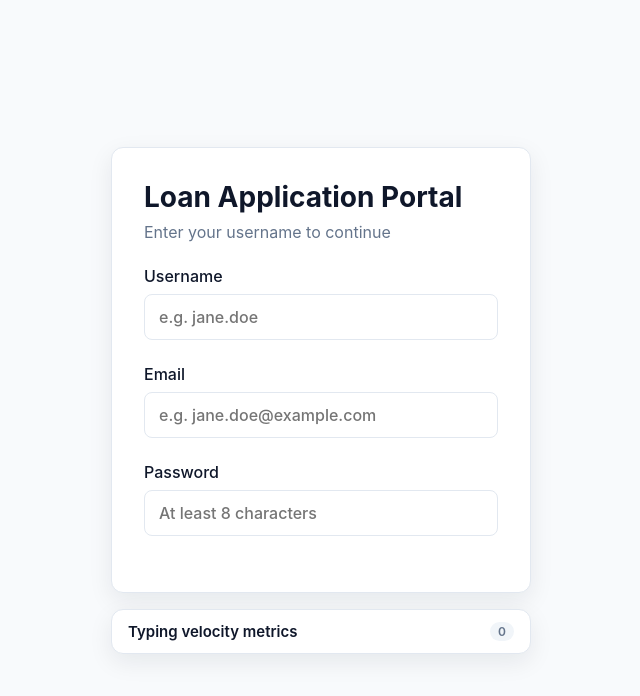
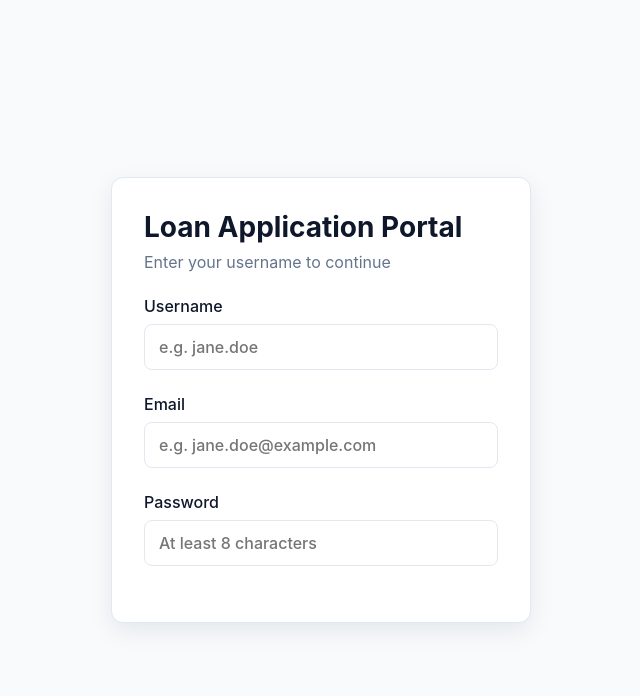
Before and after one commit to BobbyRitterbeck/Loan-App, an Angular app: page / in a window 1280 px wide. Shown: the top 696 px of the page, without its empty margins (319-959 px from the left). Built offline with nearby package versions, Linux system fonts and the light colour scheme.

Commit message:
changed what how reporting happens/is packaged

```diff
--- a/src/app/pages/login/login.component.html
+++ b/src/app/pages/login/login.component.html
@@ -73,33 +73,5 @@
         }
       </div>
     </section>
-
-    <!-- POC-only: remove this metrics panel (and .metrics-* styles) when switching to enterprise reporting. -->
-    <details class="metrics-card" aria-live="polite">
-      <summary>
-        Typing velocity metrics
-        <span class="metrics-count">{{ sessionCount() }}</span>
-      </summary>
-
-      @if (sessionCount() === 0) {
-        <p class="metrics-empty">Blur a tracked field to record a session.</p>
-      } @else {
-        <ul class="metrics-list">
-          @for (metrics of typingVelocitySessions(); track $index) {
-            <li>
-              <details class="metrics-session">
-                <summary>
-                  #{{ sessionCount() - $index }}
-                  · {{ metrics.fieldId }}
-                  · {{ metrics.totalKeystrokes }} keystrokes
-                  · {{ metrics.dominantInputType ?? 'unknown' }}
-                </summary>
-                <pre>{{ metrics | json }}</pre>
-              </details>
-            </li>
-          }
-        </ul>
-      }
-    </details>
   </div>
 </main>
--- a/src/app/pages/login/login.component.scss
+++ b/src/app/pages/login/login.component.scss
@@ -60,90 +60,3 @@ input:focus {
   opacity: 0.5;
   cursor: not-allowed;
 }
-
-/* POC-only: metrics panel styles — remove with the login metrics card. */
-.metrics-card {
-  width: 100%;
-  padding: 0.75rem 1rem;
-  border: 1px solid var(--border-color);
-  border-radius: 12px;
-  background: var(--surface-color);
-  box-shadow: 0 8px 24px rgb(15 23 42 / 8%);
-}
-
-.metrics-card > summary {
-  display: flex;
-  align-items: center;
-  justify-content: space-between;
-  gap: 0.75rem;
-  font-size: 0.9375rem;
-  font-weight: 600;
-  cursor: pointer;
-  list-style: none;
-}
-
-.metrics-card > summary::-webkit-details-marker {
-  display: none;
-}
-
-.metrics-count {
-  min-width: 1.5rem;
-  padding: 0.125rem 0.5rem;
-  border-radius: 999px;
-  background: #f1f5f9;
-  color: var(--text-muted);
-  font-size: 0.75rem;
-  font-weight: 600;
-  text-align: center;
-}
-
-.metrics-card[open] > summary {
-  margin-bottom: 0.75rem;
-  padding-bottom: 0.75rem;
-  border-bottom: 1px solid var(--border-color);
-}
-
-.metrics-empty {
-  margin: 0;
-  color: var(--text-muted);
-  font-size: 0.875rem;
-}
-
-.metrics-list {
-  display: flex;
-  flex-direction: column;
-  gap: 0.5rem;
-  margin: 0;
-  padding: 0;
-  list-style: none;
-  max-height: 20rem;
-  overflow-y: auto;
-}
-
-.metrics-session {
-  border: 1px solid var(--border-color);
-  border-radius: 8px;
-  background: #f8fafc;
-}
-
-.metrics-session > summary {
-  padding: 0.625rem 0.75rem;
-  font-size: 0.8125rem;
-  font-weight: 500;
-  cursor: pointer;
-  list-style: none;
-}
-
-.metrics-session > summary::-webkit-details-marker {
-  display: none;
-}
-
-.metrics-session pre {
-  margin: 0;
-  padding: 0 0.75rem 0.75rem;
-  font-size: 0.75rem;
-  line-height: 1.4;
-  overflow-x: auto;
-  white-space: pre-wrap;
-  word-break: break-word;
-}
--- a/src/app/pages/login/login.component.ts
+++ b/src/app/pages/login/login.component.ts
@@ -1,9 +1,6 @@
-import { JsonPipe } from '@angular/common';
 import { Component, computed, inject, signal } from '@angular/core';
 import { Router } from '@angular/router';
 
-// POC-only: remove KeystrokeTrackingService + JsonPipe when dropping the metrics panel.
-import { KeystrokeTrackingService } from '../../services/TS-services/keystroke-tracking.service';
 import { SessionService } from '../../services/session.service';
 import { UserService } from '../../services/user.service';
 
@@ -12,7 +9,7 @@ const MIN_PASSWORD_LENGTH = 8;
 
 @Component({
   selector: 'app-login',
-  imports: [JsonPipe], // POC-only: JsonPipe is only used by the metrics panel.
+  imports: [],
   templateUrl: './login.component.html',
   styleUrl: './login.component.scss',
 })
@@ -20,15 +17,10 @@ export class LoginComponent {
   private readonly userService = inject(UserService);
   private readonly sessionService = inject(SessionService);
   private readonly router = inject(Router);
-  // POC-only: remove this inject and the two fields below when dropping the metrics panel.
-  private readonly keystrokeTrackingService = inject(KeystrokeTrackingService);
 
   readonly username = signal('');
   readonly email = signal('');
   readonly password = signal('');
-  // POC-only: sandbox metrics display for the keystroke-tracking PoC.
-  readonly typingVelocitySessions = this.keystrokeTrackingService.sessionMetrics;
-  readonly sessionCount = computed(() => this.typingVelocitySessions().length);
 
   readonly trimmedUsername = computed(() => this.username().trim());
   readonly trimmedEmail = computed(() => this.email().trim());
--- a/src/app/services/TS-services/keystroke-tracking.service.ts
+++ b/src/app/services/TS-services/keystroke-tracking.service.ts
@@ -1,8 +1,7 @@
 import { DOCUMENT } from '@angular/common';
-import { Injectable, inject, signal } from '@angular/core';
+import { Injectable, inject } from '@angular/core';
 
 import { PageSessionMetrics } from '../../models/page-session.model';
-import { TypingVelocityMetrics } from '../../models/typing-velocity.model';
 import {
   getKeystrokeTrackedFieldId,
   isKeystrokeTrackableInputElement,
@@ -16,12 +15,6 @@ export class KeystrokeTrackingService {
   private readonly typingVelocityService = inject(TypingVelocityService);
   private readonly pageSessionService = inject(PageSessionService);
   private initialized = false;
-
-  /**
-   * POC-only: in-memory session history for the login metrics panel.
-   * Remove this signal when switching to enterprise reporting.
-   */
-  readonly sessionMetrics = signal<TypingVelocityMetrics[]>([]);
 
   /** Registers global keystroke-tracking listeners once during application startup. */
   initialize(): void {
@@ -58,7 +51,6 @@ export class KeystrokeTrackingService {
   endPageSession(): void {
     // Flush fields left open at page end so their metrics are not lost.
     for (const metrics of this.typingVelocityService.completeAllSessions()) {
-      this.reportTypingVelocity(metrics);
       this.pageSessionService.addFieldMetrics(metrics);
     }
 
@@ -127,22 +119,13 @@ export class KeystrokeTrackingService {
     );
 
     if (metrics) {
-      // Orchestration layer does not compute metrics; it forwards completed output.
-      this.reportTypingVelocity(metrics);
+      // Completed field metrics are collected into the page session, not reported here.
       this.pageSessionService.addFieldMetrics(metrics);
     }
   };
 
   /**
-   * Reporting seam for production keystroke-tracking integration.
-   * TEMP: console logging instead of UI reporting; revert to sessionMetrics.update(...) to re-enable UI.
-   */
-  private reportTypingVelocity(metrics: TypingVelocityMetrics): void {
-    console.log('Typing velocity metrics', metrics);
-  }
-
-  /**
-   * Reporting seam for a completed page session's aggregated field metrics.
+   * Single reporting seam: emits the aggregated field metrics for a page session.
    * TEMP: console logging; production swaps this body for enterprise reporting.
    */
   private reportPageSession(metrics: PageSessionMetrics): void {
```
Also changed, not shown: 1 other file (tests, documents, lock files or other folders).
